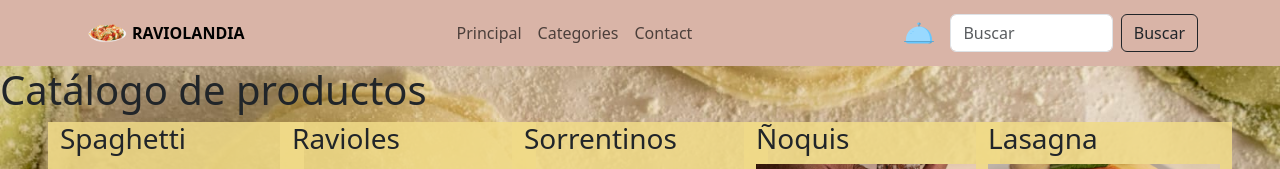
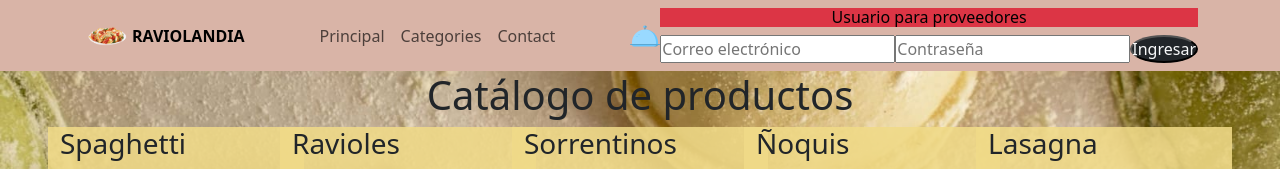
Before and after one commit to BlixaAdani/EntregaFinalReact-Adani, a React (Vite) app: page /item-list-container in a window 1280 px wide. Shown: the top 169 px of the page. Built offline with nearby package versions, Linux system fonts and the light colour scheme; grey boxes are pictures that could not be loaded.

Commit message:
Login autorizado

```diff
--- a/src/App.jsx
+++ b/src/App.jsx
@@ -25,7 +25,6 @@ function App() {
             <Route path="/login" element={<Login />} />
             <Route path="/not-authorized" element={<NotAuthorized />} />
 
-            {/* Rutas protegidas */}
             <Route
               path="/admin"
               element={<ProtectedRoute element={<AdminDashboard />} allowedRoles={['admin']} />}
@@ -35,7 +34,6 @@ function App() {
               element={<ProtectedRoute element={<UserDashboard />} allowedRoles={['user', 'admin']} />}
             />
 
-            {/* Rutas públicas */}
             <Route path="/" element={<Reel />} />
             <Route path="/item-list-container" element={<ItemListContainer />} />
             <Route path="/item/:id" element={<ItemDetailContainer />} />
--- a/src/components/AdminDashboard.jsx
+++ b/src/components/AdminDashboard.jsx
@@ -1,7 +1,13 @@
 import React from "react";
 
 function AdminDashboard() {
-  return <h1>Panel de Administrador</h1>;
+  return
+  <div>
+  <h1>Panel de Administrador</h1>
+  <div>
+
+  </div>
+  </div>;
 }
 
 export default AdminDashboard;
--- a/src/components/AuthProvider.jsx
+++ b/src/components/AuthProvider.jsx
@@ -1,15 +1,11 @@
-// src/components/AuthProvider.jsx
 import React, { createContext, useState, useContext } from "react";
 
-// Crear contexto de autenticación
-export const AuthContext = createContext(); // 🔹 ¡Exportado correctamente!
+export const AuthContext = createContext();
 
-// Hook personalizado para acceder al contexto
 export function useAuth() {
   return useContext(AuthContext);
 }
 
-// Proveedor de autenticación
 export function AuthProvider({ children }) {
   const [user, setUser] = useState(null);
 
--- a/src/components/CartContext.jsx
+++ b/src/components/CartContext.jsx
@@ -1,6 +1,6 @@
 import { createContext, useState, useContext } from "react";
 
-export const CartContext = createContext(); // 🔹 Exportando correctamente
+export const CartContext = createContext();
 
 export function useCart() {
   return useContext(CartContext);
--- a/src/components/ItemDetailContainer.jsx
+++ b/src/components/ItemDetailContainer.jsx
@@ -1,4 +1,5 @@
 import { useEffect, useState } from 'react';
+import {Link} from 'react-router-dom';
 import { useParams } from 'react-router-dom';
 import { pastaProducts } from '../components/pastaProducts.jsx';
 import ItemQuantitySelector from '/src/components/ItemQuantitySelector.jsx';
@@ -8,7 +9,7 @@ const styles = {
     display: 'flex',
     flexDirection: 'column',
     alignItems: 'center',
-    gap: '20px',
+    gap: '30px',
   },
   image: {
     height: '200px',
@@ -52,6 +53,7 @@ function ItemDetailContainer() {
         <img src={product.imagePath} alt={product.name} style={styles.image} />
         <p>{product.description}</p>
         <ItemQuantitySelector stock={product.stock} />
+        <Link to="/item-list-container">Volver</Link>
       </div>
     </div>
   );
--- a/src/components/ItemListContainer.jsx
+++ b/src/components/ItemListContainer.jsx
@@ -5,8 +5,8 @@ import { Link } from 'react-router-dom'
 const styles = {
   title: {
     display: 'flex',
-    alignItems: 'center',
-    justifyContent: 'center',
+    alignSelf: 'center',
+    justifySelf: 'center',
   },
   container: {
     display: 'flex',
@@ -45,7 +45,7 @@ function ItemListContainer() {
 
   return (
     <div className='bod'>
-      <h1 className='title'>Catálogo de productos</h1>
+      <h1 className='title text-center'>Catálogo de productos</h1>
       <div style={styles.container}>
         {products.map((product) => (
           <div key={product.id} style={styles.item} className='row row-cols-1'>
--- a/src/components/Login.jsx
+++ b/src/components/Login.jsx
@@ -7,13 +7,13 @@ function Login() {
   const handleLogin = (e) => {
     e.preventDefault();
     console.log("Iniciando sesión con:", email, password);
-    // Aquí iría la lógica para autenticación con Firebase
   };
 
   return (
-    <div>
-      <h2>Iniciar Sesión</h2>
-      <form onSubmit={handleLogin}>
+    <div className="ml-3">
+      <h6 className='text-center bg-danger'>Usuario para proveedores</h6>
+      <div>
+      <form onSubmit={handleLogin}  className='d-flex'>
         <input
           type="email"
           placeholder="Correo electrónico"
@@ -26,8 +26,9 @@ function Login() {
           value={password}
           onChange={(e) => setPassword(e.target.value)}
         />
-        <button type="submit">Ingresar</button>
+        <button type="submit" className='bg-dark text-center text-light rounded-circle'>Ingresar</button>
       </form>
+      </div>
     </div>
   );
 }
--- a/src/components/NavBar.jsx
+++ b/src/components/NavBar.jsx
@@ -1,6 +1,7 @@
 import { Link } from 'react-router-dom';
 import ravioliLogo from '/src/assets/ravioli.png';
 import CartWidget from './CartWidget';
+import Login from './Login';
 
 function NavBar() {
   return (
@@ -34,18 +35,7 @@ function NavBar() {
             </ul>
             <CartWidget className="cart-widget" />
           </div>
-          <form className="d-flex ms-3">
-            <input
-              id="search-input"
-              className="form-control me-2"
-              type="search"
-              placeholder="Buscar"
-              aria-label="Buscar en Raviolandia"
-            />
-            <button className="btn btn-outline-dark" type="submit">
-              Buscar
-            </button>
-          </form>
+          <Login />
         </div>
       </div>
     </nav>
--- a/src/components/ProtectedRoute.jsx
+++ b/src/components/ProtectedRoute.jsx
@@ -1,9 +1,9 @@
 import React from "react";
 import { Navigate } from "react-router-dom";
-import { useAuth } from "./AuthProvider"; // 🔹 Usa `useAuth`, no `AuthContext` directamente.
+import { useAuth } from "./AuthProvider";
 
 function ProtectedRoute({ children, allowedRoles }) {
-  const { user } = useAuth(); // 🔹 Obtiene el usuario desde el hook
+  const { user } = useAuth();
 
   if (!user) {
     return <Navigate to="/login" />;
--- a/src/index.css
+++ b/src/index.css
@@ -7,7 +7,8 @@
   background-image: url("/src/assets/1000143398.jpg");
   background-repeat: no-repeat;
   background-position: center;
-  background-size: cover; }
+  background-size: cover;
+  height: 45.50rem; }
   .bod .contact-section,
   .bod .contact-info {
     padding: 2rem;
@@ -59,6 +60,9 @@
     margin-bottom: 0.5rem;
     color: #000000; }
 
+.ml {
+  margin-left: 20px; }
+
 .bg-light {
   background-color: #D9B4A7;
   width: 100%; }
--- a/src/sass/layout/_main.scss
+++ b/src/sass/layout/_main.scss
@@ -3,6 +3,7 @@
     background-repeat: no-repeat;
     background-position: center;
     background-size: cover;
+    height: 45.50rem;
 
 .contact-section,
 .contact-info {
@@ -66,3 +67,7 @@
   color: $text-color;
 }
 }
+
+.ml{
+  margin-left: 20px;
+}
```
